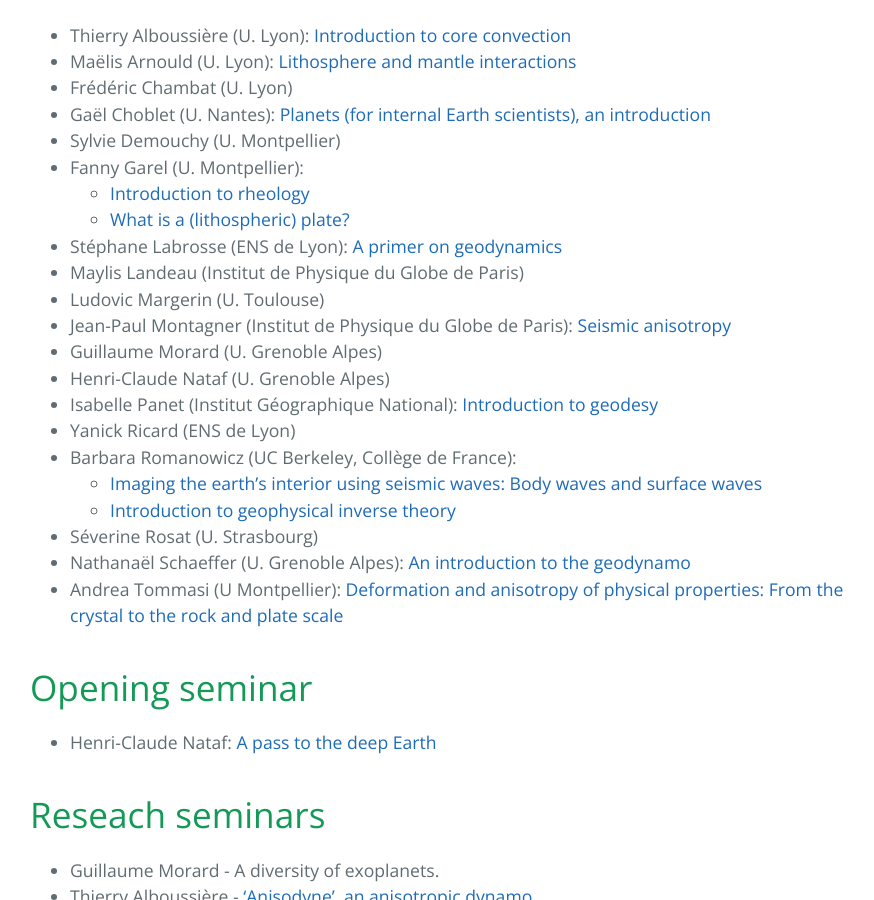
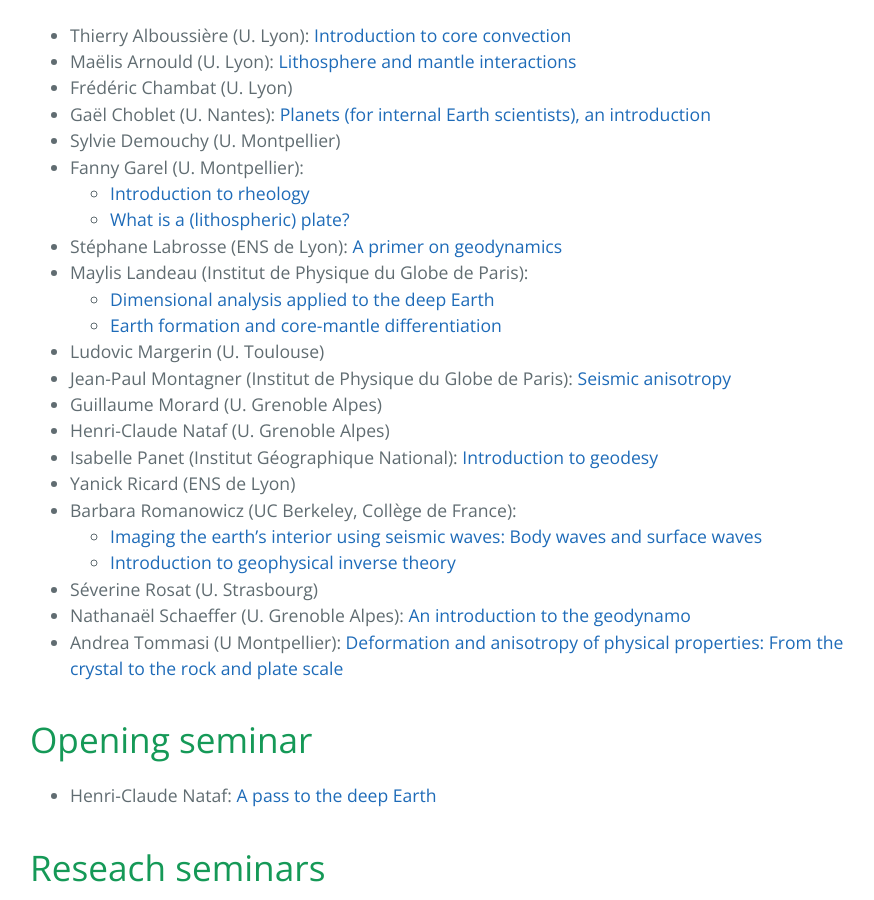
Before and after one commit to GeophysicsHouches2021/GeophysicsHouches2021.github.io, a Jekyll site: the page built from index.md, in a window 1280 px wide and 900 px high, scrolled down 1214 px. Shown: the whole window, without its empty margins (194-1068 px from the left). Built offline with Jekyll 4.4.1, drawn with Linux system fonts in a browser that asks for light colours.

Commit message:
adds Maylis' lectures

```diff
--- a/index.md
+++ b/index.md
@@ -43,7 +43,9 @@ organised.
   * [Introduction to rheology](http://perso.ens-lyon.fr/stephane.labrosse/Lectures/F_Garel_intro_rheology_LesHouches2021.pdf)
   * [What is a (lithospheric) plate?](http://perso.ens-lyon.fr/stephane.labrosse/Lectures/F_Garel_what_is_a_plate_LesHouches2021.pdf)
 * Stéphane Labrosse (ENS de Lyon): [A primer on geodynamics](http://perso.ens-lyon.fr/stephane.labrosse/Lectures/Houches_geodynamics_2021.pdf)
-* Maylis Landeau (Institut de Physique du Globe de Paris)
+* Maylis Landeau (Institut de Physique du Globe de Paris):
+  * [Dimensional analysis applied to the deep Earth](http://perso.ens-lyon.fr/stephane.labrosse/Lectures/Landeau_DimensionalAnalysis.pdf)
+  * [Earth formation and core-mantle differentiation](http://perso.ens-lyon.fr/stephane.labrosse/Lectures/Landeau_EarthFormationDifferentiation.pdf)
 * Ludovic Margerin (U. Toulouse)
 * Jean-Paul Montagner (Institut de Physique du Globe de Paris):
   [Seismic anisotropy](http://perso.ens-lyon.fr/stephane.labrosse/Lectures/210709Houches-Montagner.pdf)
```
